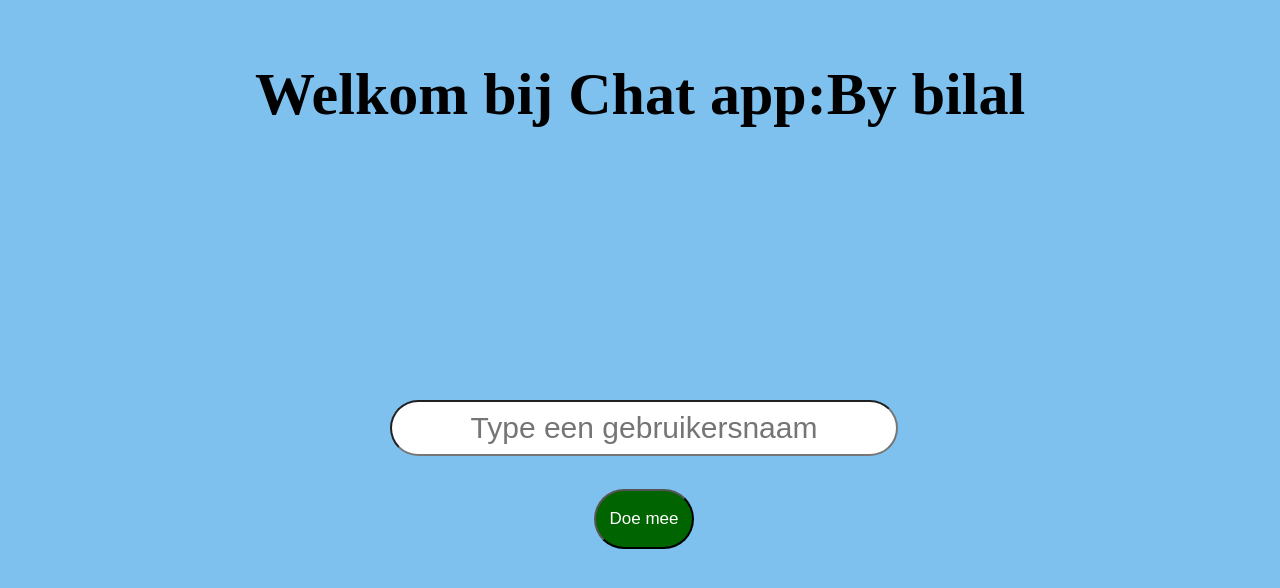
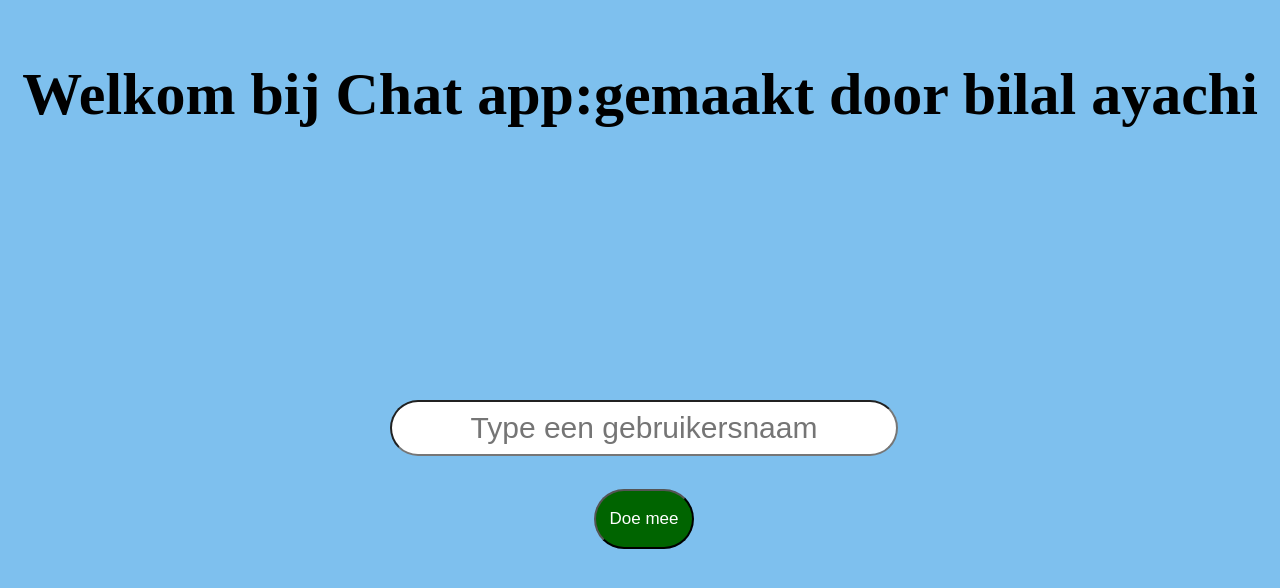
Before and after one commit to ayachi-code/real-time-chat, a website: page public/index.html in a window 1280 px wide. Drawn offline with Linux system fonts and the light colour scheme.

Commit message:
by veranderd naar gemaakt door

```diff
--- a/public/index.html
+++ b/public/index.html
@@ -8,7 +8,7 @@
   <body>
 
     <center>
-    <h3 id="welkom">Welkom bij Chat app:By bilal</h3>
+    <h3 id="welkom">Welkom bij Chat app:gemaakt door bilal ayachi</h3>
   </center>
 
 
```
